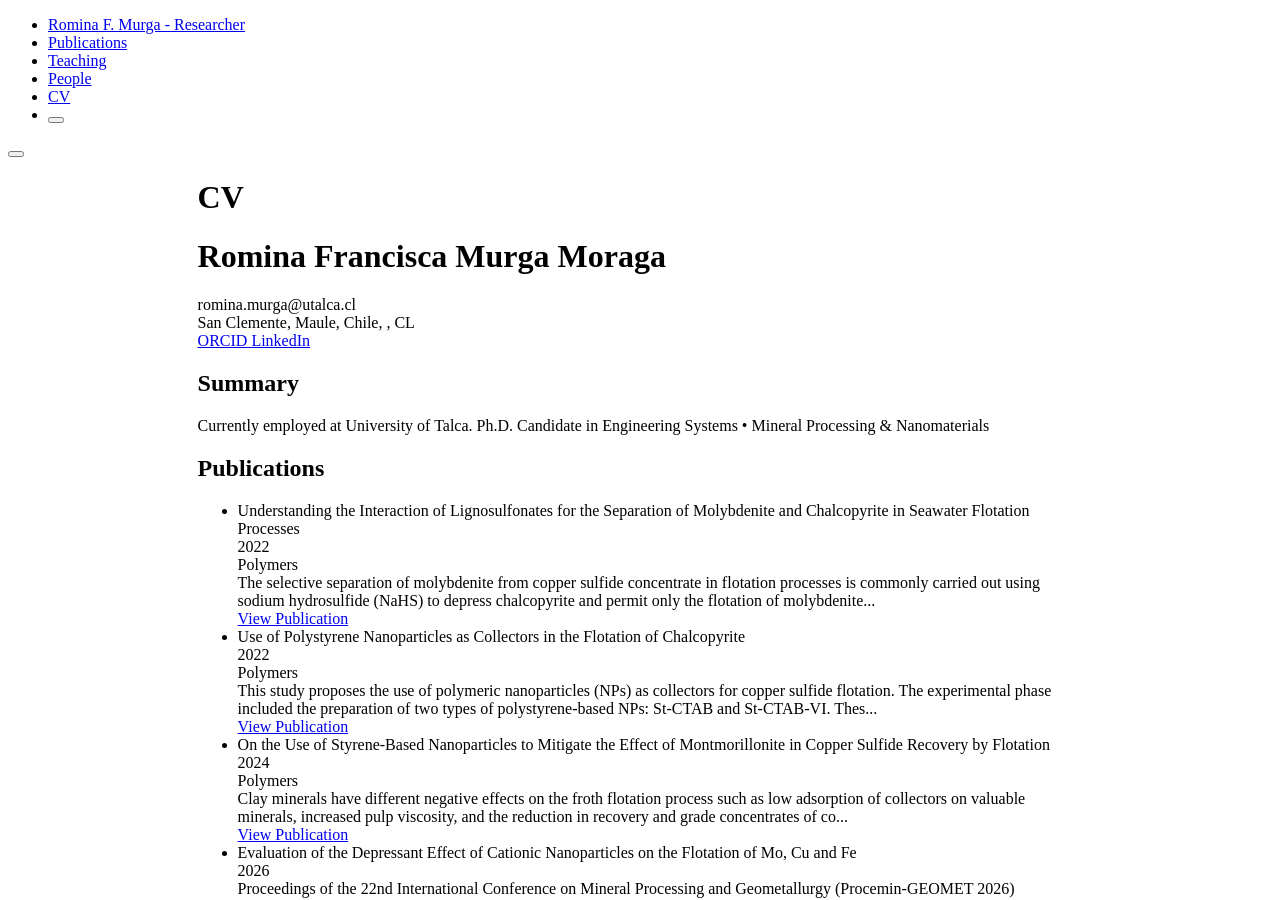
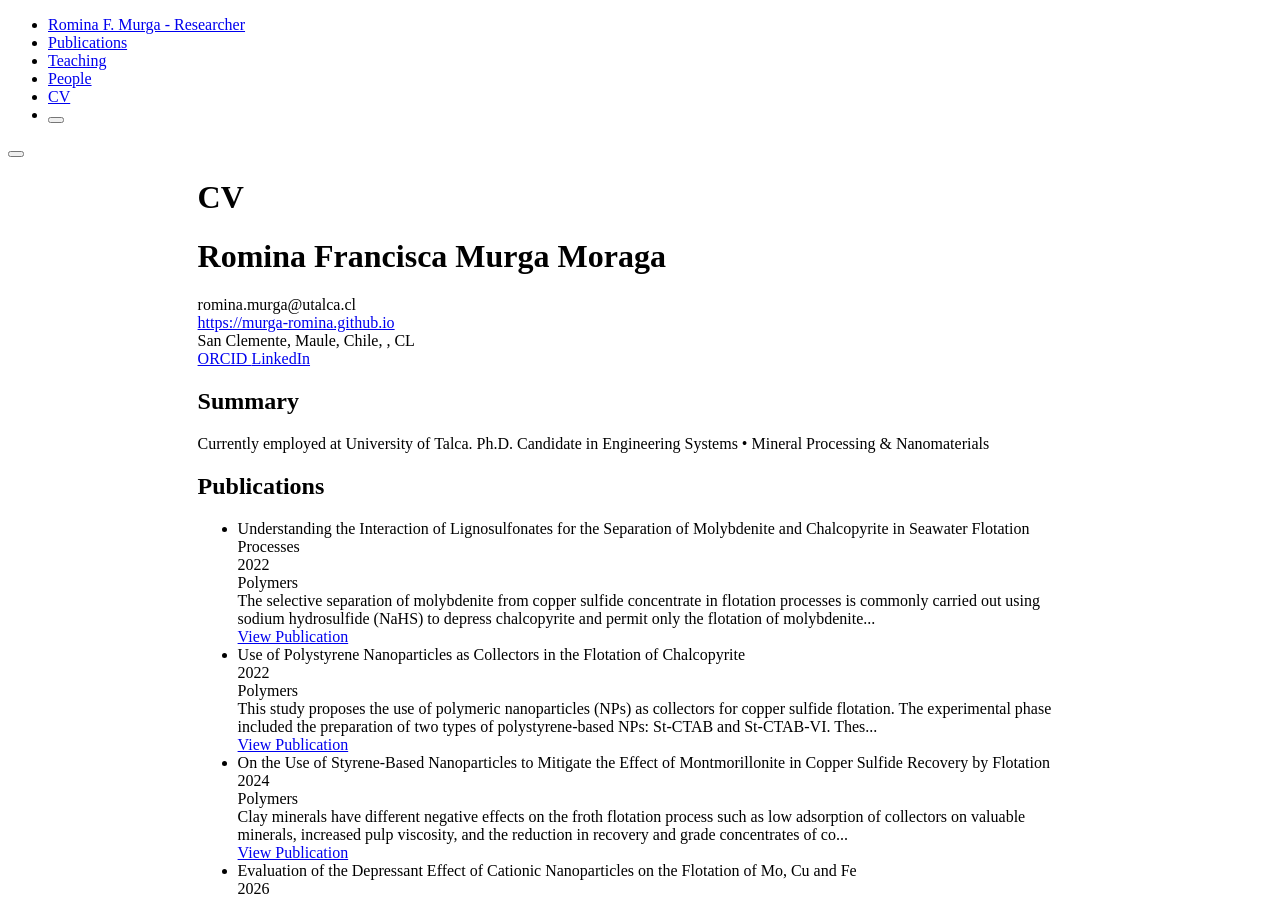
Before and after one commit to fuentes-rm/murga-romina, a Jekyll site: the page built from _pages/cv-json.md, in a window 1280 px wide and 900 px high. Built offline with Jekyll 4.4.1, drawn with Linux system fonts in a browser that asks for light colours; part of the change alters nothing that is shown.

```diff
--- a/_data/cv.json
+++ b/_data/cv.json
@@ -3,7 +3,7 @@
     "name": "Romina Francisca Murga Moraga",
     "email": "romina.murga@utalca.cl",
     "phone": "",
-    "website": null,
+    "website": "https://murga-romina.github.io",
     "summary": "Currently employed at University of Talca. Ph.D. Candidate in Engineering Systems \u2022 Mineral Processing & Nanomaterials",
     "location": {
       "address": "",
```
